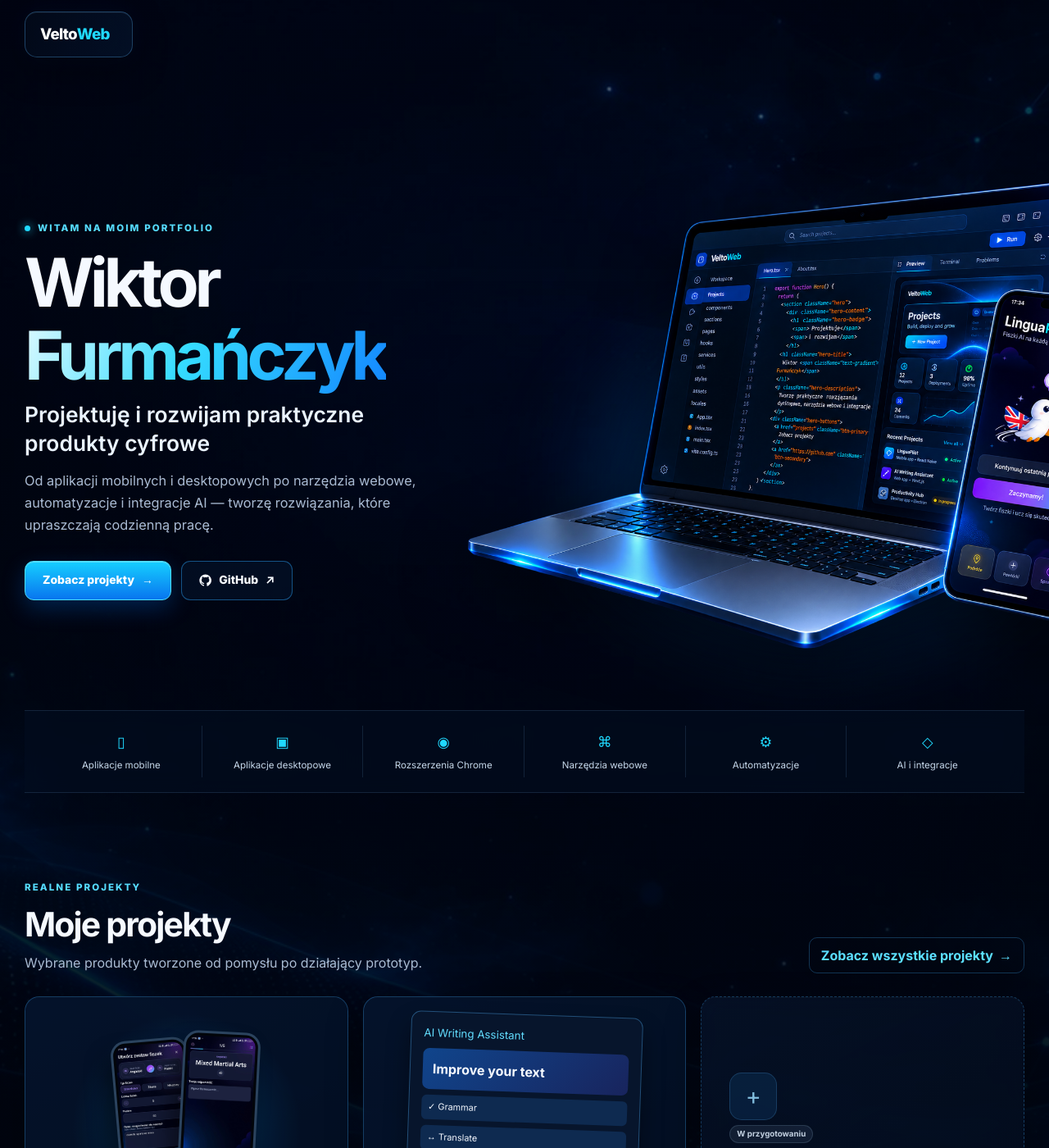
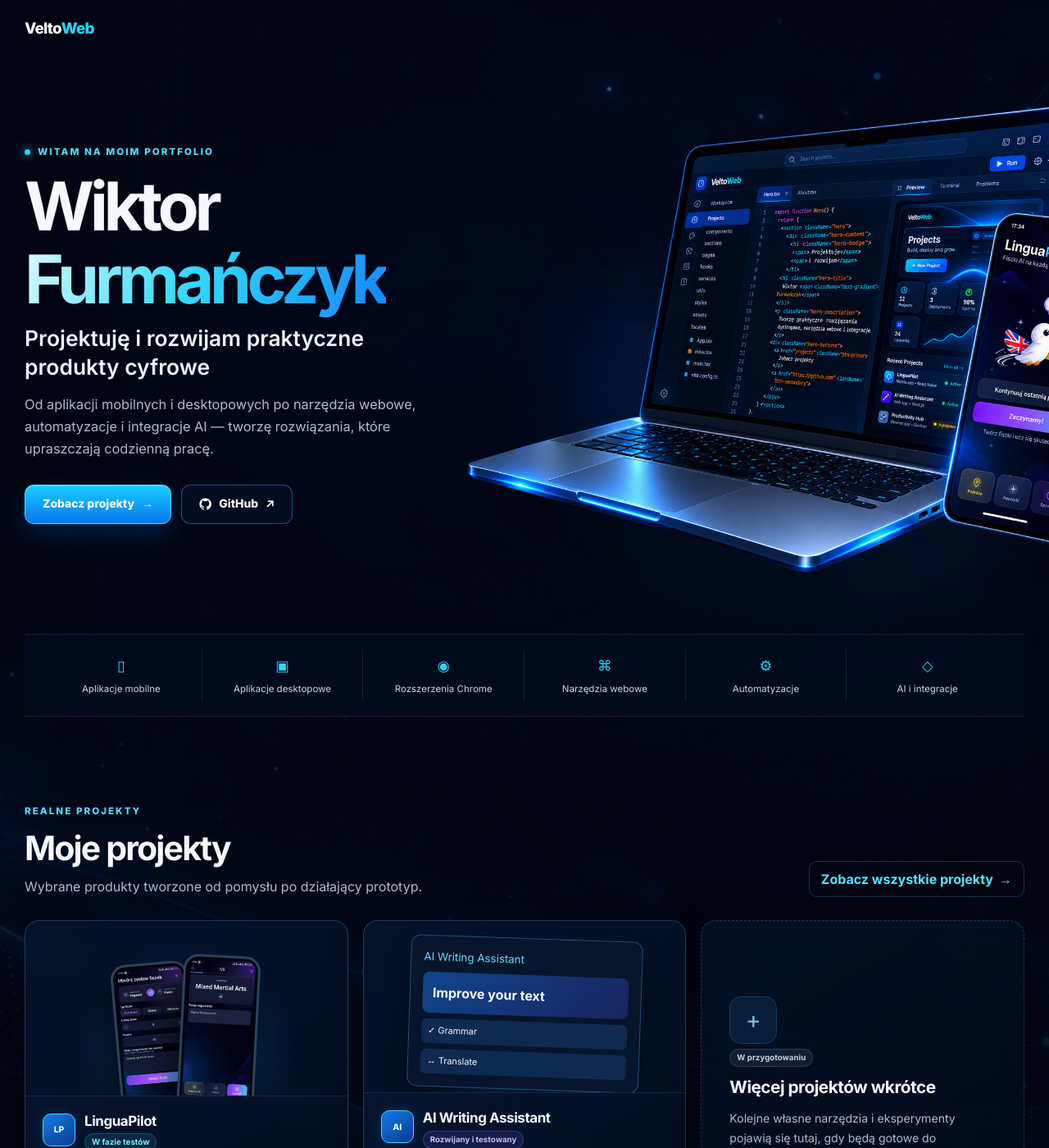
Before and after one commit to wiktor-furmanczyk/wiktor-furmanczyk.github.io, a Jekyll site: the page built from index.md, in a window 1280 px wide and 1400 px high. Shown: the whole window at 82% size. Built offline with Jekyll 4.4.1, drawn with Linux system fonts in a browser that asks for light colours.

Commit message:
fix: remove excess hero spacing and simplify logo

```diff
--- a/assets/css/style.scss
+++ b/assets/css/style.scss
@@ -59,10 +59,13 @@ h3 { margin: 0; font-size: 1.06rem; letter-spacing: -0.025em; }
 .background-glow { inset: 0 !important; background: radial-gradient(ellipse 58% 48% at 50% 38%, rgba(1,8,20,.08), rgba(1,8,20,.5) 74%), linear-gradient(180deg, rgba(1,7,18,.12), rgba(1,7,18,.38) 68%, rgba(1,5,13,.72)); }
 .background-vignette { inset: 0 !important; background: linear-gradient(90deg, rgba(0,4,13,.28), transparent 24%, transparent 76%, rgba(0,4,13,.28)), linear-gradient(180deg, rgba(0,4,13,.08), transparent 24%, rgba(0,4,13,.3)); }
 
-.site-header { position: sticky; z-index: 100; top: 0; padding: 14px 0 4px; pointer-events: none; }
-.header-inner { position: relative; display: flex; width: fit-content; min-width: 132px; min-height: 56px; align-items: center; margin-inline: max(20px, calc((100% - var(--content-width)) / 2)) auto; padding: 0 18px; background: linear-gradient(110deg, rgba(2, 10, 25, .88), rgba(4, 20, 44, .7)); border: 1px solid rgba(83, 170, 233, .34); border-radius: 15px; box-shadow: 0 14px 42px rgba(0,0,0,.34), inset 0 1px rgba(255,255,255,.06), 0 0 32px rgba(0,127,255,.06); backdrop-filter: blur(22px) saturate(1.3); pointer-events: auto; }
-.brand { display: inline-flex; min-height: 44px; align-items: center; color: #fff; font-size: 1.17rem; font-weight: 800; letter-spacing: -0.04em; text-decoration: none; }
+.site-header { position: sticky; z-index: 100; top: 0; padding: 12px 0 0; pointer-events: none; }
+.header-inner { position: relative; display: flex; min-height: 46px; align-items: center; padding: 0; pointer-events: auto; }
+.brand { position: relative; display: inline-flex; min-height: 44px; align-items: center; color: #fff; font-size: 1.17rem; font-weight: 800; letter-spacing: -0.04em; text-decoration: none; transition: color .2s ease, text-shadow .2s ease, transform .2s ease; }
 .brand span { color: var(--cyan); }
+.brand::after { position: absolute; height: 2px; right: 0; bottom: 3px; left: 0; content: ""; background: linear-gradient(90deg, transparent, var(--cyan), transparent); transform: scaleX(0); transform-origin: center; transition: transform .2s ease; }
+.brand:hover { color: #dff9ff; text-shadow: 0 0 18px rgba(32,217,255,.26); transform: translateY(-1px); }
+.brand:hover::after { transform: scaleX(1); }
 
 .page-content { min-height: 70vh; }
 .eyebrow, .section-kicker { margin: 0 0 13px; color: #56dcff; font-size: 0.72rem; font-weight: 800; letter-spacing: .18em; text-transform: uppercase; }
@@ -81,7 +84,7 @@ h3 { margin: 0; font-size: 1.06rem; letter-spacing: -0.025em; }
 .text-link, .card-link, .back-link, .project-footer-link a { display: inline-flex; min-height: 44px; align-items: center; gap: 7px; color: #5bdfff; font-weight: 700; text-decoration: none; }
 .text-link { padding: 0 14px; border: 1px solid var(--border); border-radius: 10px; white-space: nowrap; }
 
-.hero { display: grid; min-height: 650px; grid-template-columns: minmax(0, .9fr) minmax(0, 1.1fr); align-items: center; gap: clamp(36px, 6vw, 80px); padding-block: clamp(70px, 9vw, 120px) 54px; }
+.hero { display: grid; min-height: 650px; grid-template-columns: minmax(0, .9fr) minmax(0, 1.1fr); align-items: center; gap: clamp(36px, 6vw, 80px); padding-block: clamp(18px, 3vw, 42px) 54px; }
 .hero-copy { position: relative; z-index: 3; max-width: 610px; }
 .hero-lead { margin: 10px 0 16px; color: #eaf4ff; font-size: clamp(1.25rem, 2.2vw, 1.65rem); font-weight: 600; line-height: 1.3; }
 .hero-description { max-width: 590px; margin: 0; color: var(--muted); font-size: 1.02rem; }
@@ -194,8 +197,8 @@ h3 { margin: 0; font-size: 1.06rem; letter-spacing: -0.025em; }
 
 @media (max-width: 760px) {
   html { scroll-padding-top: 5.5rem; }.shell, .section-shell { width: min(calc(100% - 28px), var(--content-width)); }
-  .site-header { padding-top: 9px; }.header-inner { min-height: 52px; margin-left: 14px; padding-inline: 15px; }
-  .hero { display: block; min-height: 0; padding-block: 58px 38px; }.hero-copy { max-width: 620px; }.hero-description { font-size: 1rem; }.hero-art { min-height: 430px; margin-top: 4px; }.hero-art img { width: min(680px, 128%); transform: translateX(3%); }
+  .site-header { padding-top: 8px; }.header-inner { min-height: 44px; }
+  .hero { display: block; min-height: 0; padding-block: 22px 38px; }.hero-copy { max-width: 620px; }.hero-description { font-size: 1rem; }.hero-art { min-height: 430px; margin-top: 4px; }.hero-art img { width: min(680px, 128%); transform: translateX(3%); }
   .project-grid { grid-template-columns: 1fr; }.project-card-upcoming { grid-column: auto; }.section-heading { align-items: flex-start; flex-direction: column; gap: 18px; }
   .blog-section { align-items: flex-start; flex-direction: column; margin-bottom: 70px; }
   .product-hero { display: block; padding-block: 46px 44px; }.phones-showcase { max-width: 610px; margin: 42px auto 0; }.phone { max-width: 168px; }
@@ -210,7 +213,7 @@ h3 { margin: 0; font-size: 1.06rem; letter-spacing: -0.025em; }
   body { font-size: 16px; }.site-background > div { inset: -4%; }.background-art { opacity: .74; background-position: 50% center; transform: scale(1.08); }
   h1, .product-copy h1 { font-size: clamp(2.75rem, 13.8vw, 4rem); }.eyebrow { font-size: .65rem; letter-spacing: .13em; }
   .button-row { display: grid; grid-template-columns: 1fr; }.button { width: 100%; }
-  .hero { padding-top: 48px; }.hero-art { min-height: 330px; margin-top: 10px; }.hero-art img { width: 128%; transform: translateX(3%); }
+  .hero { padding-top: 16px; }.hero-art { min-height: 330px; margin-top: 10px; }.hero-art img { width: 128%; transform: translateX(3%); }
   .expertise-strip { grid-template-columns: 1fr 1fr; padding: 8px; }.expertise-strip div { min-height: 66px; border-bottom: 1px solid var(--border-soft); }.expertise-strip div:nth-child(odd) { border-right: 1px solid var(--border-soft); }.expertise-strip div:nth-child(even) { border-right: 0; }.expertise-strip div:nth-last-child(-n+2) { border-bottom: 0; }
   .projects-section { padding-block: 54px; }.project-card-upcoming { min-height: 310px; padding: 26px; }.project-card-body { padding: 20px; }.project-card-body > p { font-size: .94rem; }
   .blog-section { padding: 24px 20px; }
```
